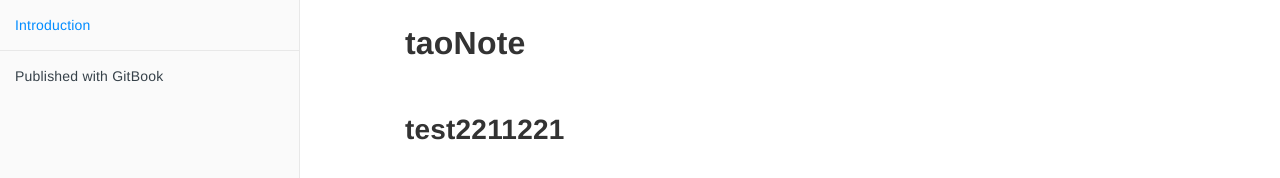
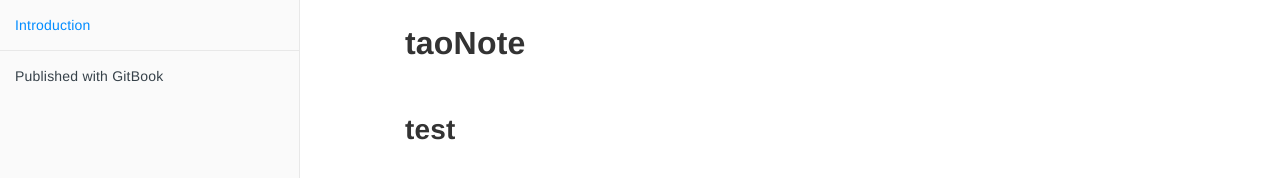
Before and after one commit to bestRenekton/taoNote, a plain HTML site: page _book/index.html in a window 1280 px wide. Shown: the part 54-232 px from the top of the page. Drawn offline with Linux system fonts and the light colour scheme.

Commit message:
<test>(<>): <>

```diff
--- a/_book/index.html
+++ b/_book/index.html
@@ -144,7 +144,7 @@
                                 <section class="normal markdown-section">
 
                                 <h1 id="taonote">taoNote</h1>
-<h2 id="test2211221">test2211221</h2>
+<h2 id="test">test</h2>
 
 
                                 </section>
@@ -180,7 +180,7 @@
     <script>
         var gitbook = gitbook || [];
         gitbook.push(function() {
-            gitbook.page.hasChanged({"page":{"title":"Introduction","level":"1.1","depth":1,"dir":"ltr"},"config":{"gitbook":"*","theme":"default","variables":{},"plugins":[],"pluginsConfig":{"highlight":{},"search":{},"lunr":{"maxIndexSize":1000000,"ignoreSpecialCharacters":false},"sharing":{"facebook":true,"twitter":true,"google":false,"weibo":false,"instapaper":false,"vk":false,"all":["facebook","google","twitter","weibo","instapaper"]},"fontsettings":{"theme":"white","family":"sans","size":2},"theme-default":{"styles":{"website":"styles/website.css","pdf":"styles/pdf.css","epub":"styles/epub.css","mobi":"styles/mobi.css","ebook":"styles/ebook.css","print":"styles/print.css"},"showLevel":false}},"structure":{"langs":"LANGS.md","readme":"README.md","glossary":"GLOSSARY.md","summary":"SUMMARY.md"},"pdf":{"pageNumbers":true,"fontSize":12,"fontFamily":"Arial","paperSize":"a4","chapterMark":"pagebreak","pageBreaksBefore":"/","margin":{"right":62,"left":62,"top":56,"bottom":56}},"styles":{"website":"styles/website.css","pdf":"styles/pdf.css","epub":"styles/epub.css","mobi":"styles/mobi.css","ebook":"styles/ebook.css","print":"styles/print.css"}},"file":{"path":"README.md","mtime":"2020-02-25T01:03:52.186Z","type":"markdown"},"gitbook":{"version":"3.2.3","time":"2020-02-25T01:05:29.690Z"},"basePath":".","book":{"language":""}});
+            gitbook.page.hasChanged({"page":{"title":"Introduction","level":"1.1","depth":1,"dir":"ltr"},"config":{"gitbook":"*","theme":"default","variables":{},"plugins":[],"pluginsConfig":{"highlight":{},"search":{},"lunr":{"maxIndexSize":1000000,"ignoreSpecialCharacters":false},"sharing":{"facebook":true,"twitter":true,"google":false,"weibo":false,"instapaper":false,"vk":false,"all":["facebook","google","twitter","weibo","instapaper"]},"fontsettings":{"theme":"white","family":"sans","size":2},"theme-default":{"styles":{"website":"styles/website.css","pdf":"styles/pdf.css","epub":"styles/epub.css","mobi":"styles/mobi.css","ebook":"styles/ebook.css","print":"styles/print.css"},"showLevel":false}},"structure":{"langs":"LANGS.md","readme":"README.md","glossary":"GLOSSARY.md","summary":"SUMMARY.md"},"pdf":{"pageNumbers":true,"fontSize":12,"fontFamily":"Arial","paperSize":"a4","chapterMark":"pagebreak","pageBreaksBefore":"/","margin":{"right":62,"left":62,"top":56,"bottom":56}},"styles":{"website":"styles/website.css","pdf":"styles/pdf.css","epub":"styles/epub.css","mobi":"styles/mobi.css","ebook":"styles/ebook.css","print":"styles/print.css"}},"file":{"path":"README.md","mtime":"2020-02-25T01:12:26.713Z","type":"markdown"},"gitbook":{"version":"3.2.3","time":"2020-02-25T01:12:33.452Z"},"basePath":".","book":{"language":""}});
         });
     </script>
 </div>
--- a/_book/search_index.json
+++ b/_book/search_index.json
@@ -1 +1 @@
-{"index":{"version":"0.5.12","fields":[{"name":"title","boost":10},{"name":"keywords","boost":15},{"name":"body","boost":1}],"ref":"url","documentStore":{"store":{"./":["introduct","taonot","test2211221"]},"length":1},"tokenStore":{"root":{"docs":{},"i":{"docs":{},"n":{"docs":{},"t":{"docs":{},"r":{"docs":{},"o":{"docs":{},"d":{"docs":{},"u":{"docs":{},"c":{"docs":{},"t":{"docs":{"./":{"ref":"./","tf":10}}}}}}}}}}},"t":{"docs":{},"a":{"docs":{},"o":{"docs":{},"n":{"docs":{},"o":{"docs":{},"t":{"docs":{"./":{"ref":"./","tf":0.5}}}}}}},"e":{"docs":{},"s":{"docs":{},"t":{"2":{"2":{"1":{"1":{"2":{"2":{"1":{"docs":{"./":{"ref":"./","tf":0.5}}},"docs":{}},"docs":{}},"docs":{}},"docs":{}},"docs":{}},"docs":{}},"docs":{}}}}}},"length":3},"corpusTokens":["introduct","taonot","test2211221"],"pipeline":["stopWordFilter","stemmer"]},"store":{"./":{"url":"./","title":"Introduction","keywords":"","body":"taoNote\ntest2211221\n"}}}
+{"index":{"version":"0.5.12","fields":[{"name":"title","boost":10},{"name":"keywords","boost":15},{"name":"body","boost":1}],"ref":"url","documentStore":{"store":{"./":["introduct","taonot","test"]},"length":1},"tokenStore":{"root":{"docs":{},"i":{"docs":{},"n":{"docs":{},"t":{"docs":{},"r":{"docs":{},"o":{"docs":{},"d":{"docs":{},"u":{"docs":{},"c":{"docs":{},"t":{"docs":{"./":{"ref":"./","tf":10}}}}}}}}}}},"t":{"docs":{},"a":{"docs":{},"o":{"docs":{},"n":{"docs":{},"o":{"docs":{},"t":{"docs":{"./":{"ref":"./","tf":0.5}}}}}}},"e":{"docs":{},"s":{"docs":{},"t":{"docs":{"./":{"ref":"./","tf":0.5}}}}}}},"length":3},"corpusTokens":["introduct","taonot","test"],"pipeline":["stopWordFilter","stemmer"]},"store":{"./":{"url":"./","title":"Introduction","keywords":"","body":"taoNote\ntest\n"}}}
```
Also changed, not shown: 1 other file.
